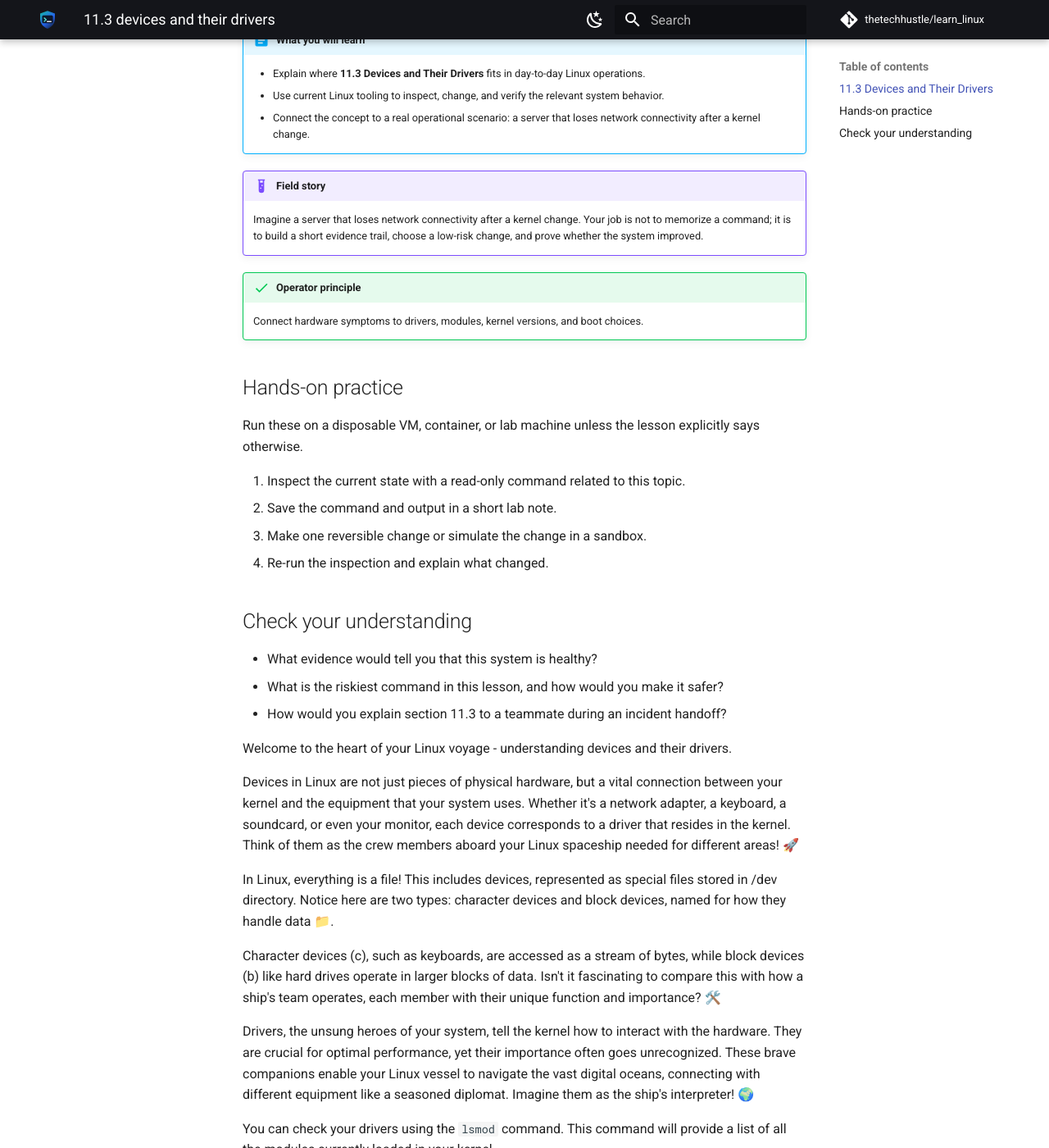
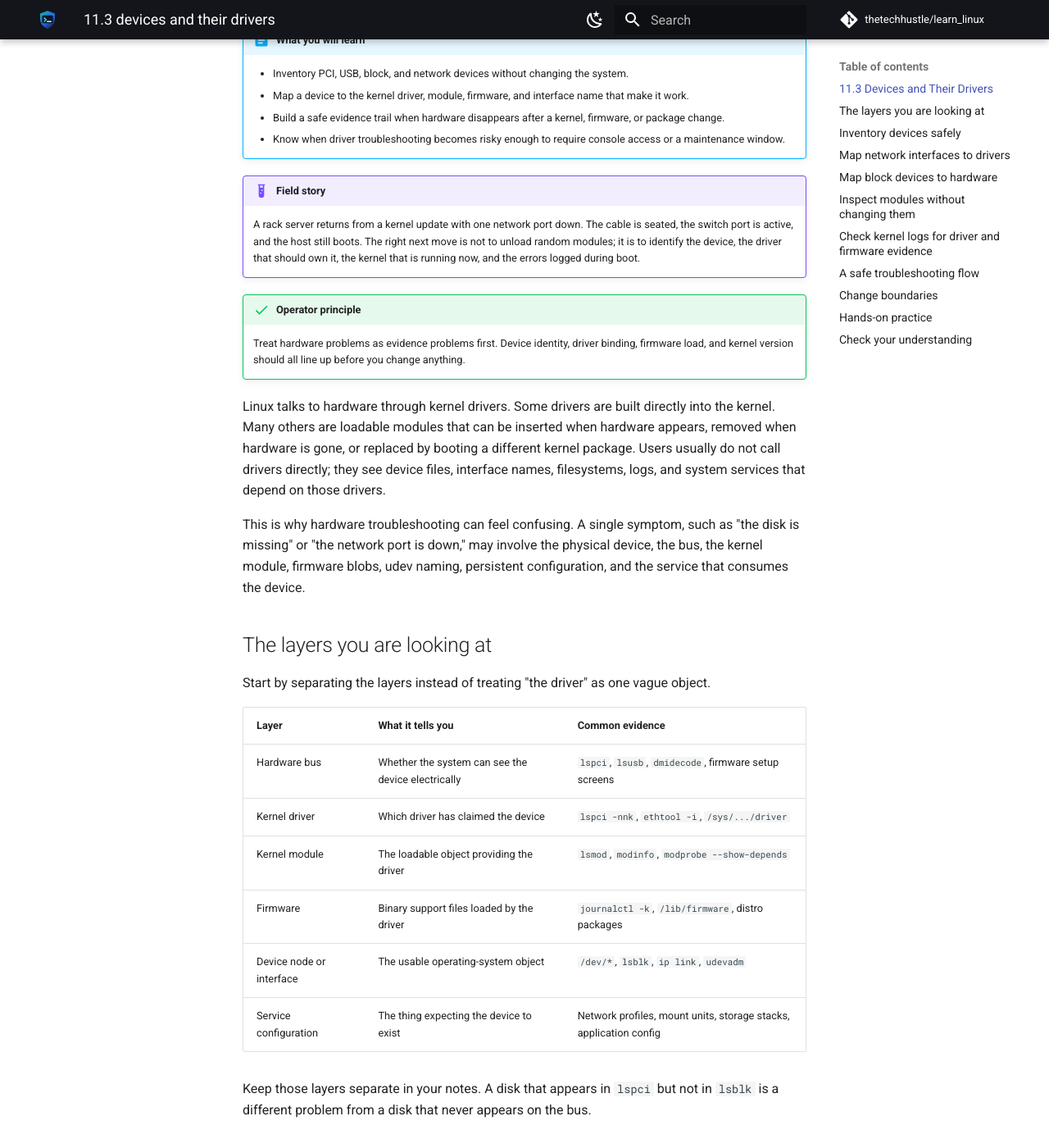
Before and after one commit to thetechhustle/learn_linux, an MkDocs documentation site: the page built from docs/lessons/11_drivers_and_the_kernel/11.3_devices_and_their_drivers.md, in a window 1280 px wide and 1400 px high, scrolled down 248 px. Shown: the whole window at 82% size. Built offline with MkDocs 1.6.1 and Material for MkDocs 9.7.7, drawn with Linux system fonts in a browser that asks for light colours; comment, search, counter and statistics services are not loaded; some of the changed text lies outside the part shown.

Commit message:
Improve Chapter 11 devices and drivers lesson (#85)
Co-authored-by: Jules Ai <jules@Juless-Air.ts.net lan>

````diff
--- a/docs/lessons/11_drivers_and_the_kernel/11.3_devices_and_their_drivers.md
+++ b/docs/lessons/11_drivers_and_the_kernel/11.3_devices_and_their_drivers.md
@@ -1,57 +1,263 @@
 ### 11.3 Devices and Their Drivers
 
-
-
 !!! abstract "What you will learn"
-    - Explain where **11.3 Devices and Their Drivers** fits in day-to-day Linux operations.
-    - Use current Linux tooling to inspect, change, and verify the relevant system behavior.
-    - Connect the concept to a real operational scenario: a server that loses network connectivity after a kernel change.
+    - Inventory PCI, USB, block, and network devices without changing the system.
+    - Map a device to the kernel driver, module, firmware, and interface name that make it work.
+    - Build a safe evidence trail when hardware disappears after a kernel, firmware, or package change.
+    - Know when driver troubleshooting becomes risky enough to require console access or a maintenance window.
 
 !!! example "Field story"
-    Imagine a server that loses network connectivity after a kernel change. Your job is not to memorize a command; it is to build a short evidence trail, choose a low-risk change, and prove whether the system improved.
+    A rack server returns from a kernel update with one network port down. The cable is seated, the switch port is active, and the host still boots. The right next move is not to unload random modules; it is to identify the device, the driver that should own it, the kernel that is running now, and the errors logged during boot.
 
 !!! success "Operator principle"
-    Connect hardware symptoms to drivers, modules, kernel versions, and boot choices.
+    Treat hardware problems as evidence problems first. Device identity, driver binding, firmware load, and kernel version should all line up before you change anything.
+
+Linux talks to hardware through kernel drivers. Some drivers are built directly into the kernel. Many others are loadable modules that can be inserted when hardware appears, removed when hardware is gone, or replaced by booting a different kernel package. Users usually do not call drivers directly; they see device files, interface names, filesystems, logs, and system services that depend on those drivers.
+
+This is why hardware troubleshooting can feel confusing. A single symptom, such as "the disk is missing" or "the network port is down," may involve the physical device, the bus, the kernel module, firmware blobs, udev naming, persistent configuration, and the service that consumes the device.
+
+## The layers you are looking at
+
+Start by separating the layers instead of treating "the driver" as one vague object.
+
+| Layer | What it tells you | Common evidence |
+| --- | --- | --- |
+| Hardware bus | Whether the system can see the device electrically | `lspci`, `lsusb`, `dmidecode`, firmware setup screens |
+| Kernel driver | Which driver has claimed the device | `lspci -nnk`, `ethtool -i`, `/sys/.../driver` |
+| Kernel module | The loadable object providing the driver | `lsmod`, `modinfo`, `modprobe --show-depends` |
+| Firmware | Binary support files loaded by the driver | `journalctl -k`, `/lib/firmware`, distro packages |
+| Device node or interface | The usable operating-system object | `/dev/*`, `lsblk`, `ip link`, `udevadm` |
+| Service configuration | The thing expecting the device to exist | Network profiles, mount units, storage stacks, application config |
+
+Keep those layers separate in your notes. A disk that appears in `lspci` but not in `lsblk` is a different problem from a disk that never appears on the bus.
+
+## Inventory devices safely
+
+These commands are read-only on a normal Linux host:
+
+```bash
+uname -r
+lspci -nn
+lspci -nnk
+lsusb
+lsblk -f
+ip link show
+```
+
+Use `uname -r` early. Driver behavior often changes across kernel versions, and the installed kernel is not always the kernel that actually booted.
+
+`lspci -nn` shows PCI devices and their numeric vendor and device IDs. Those IDs are useful because model names can be vague or reused. `lspci -nnk` adds kernel-driver information:
+
+```text
+03:00.0 Ethernet controller [0200]: Intel Corporation Ethernet Controller I225-V [8086:15f3]
+        Subsystem: Example Vendor Device [1234:5678]
+        Kernel driver in use: igc
+        Kernel modules: igc
+```
+
+In this example, the device is visible on the PCI bus, the active driver is `igc`, and the module candidate is also `igc`.
+
+USB devices follow a similar pattern:
+
+```bash
+lsusb
+lsusb -t
+```
+
+`lsusb -t` is especially helpful because it shows the kernel driver attached to each USB device tree entry when one is present.
+
+## Map network interfaces to drivers
+
+Network interface names such as `eno1`, `ens160`, and `enp3s0` are not driver names. To connect an interface to its driver, use `ethtool`:
+
+```bash
+ip link show
+sudo ethtool -i enp3s0
+```
+
+Typical output includes the driver, firmware version, bus info, and sometimes expansion ROM details:
+
+```text
+driver: igc
+version: 6.8.0-31-generic
+firmware-version: 2014:888d
+bus-info: 0000:03:00.0
+```
+
+That `bus-info` value can be matched back to `lspci -nnk`. You can also use sysfs:
+
+```bash
+readlink -f /sys/class/net/enp3s0/device/driver
+```
+
+If a host has multiple adapters, this mapping prevents you from fixing the wrong port.
+
+## Map block devices to hardware
+
+`lsblk` shows block devices, partitions, filesystems, mountpoints, and device relationships:
+
+```bash
+lsblk -o NAME,TYPE,SIZE,FSTYPE,MOUNTPOINTS,MODEL,SERIAL
+```
+
+For deeper device details, use udev:
+
+```bash
+udevadm info --query=property --name=/dev/sda
+udevadm info --attribute-walk --name=/dev/sda
+```
+
+`udevadm info` is verbose, but it is excellent for answering questions such as:
+
+- Which physical path produced this `/dev` node?
+- What serial number did the kernel and udev see?
+- Which stable symlink exists under `/dev/disk/by-id/`?
+
+Prefer stable identifiers such as filesystem UUIDs, labels, or `/dev/disk/by-id/` paths for persistent mounts. Names such as `/dev/sda` can change when device discovery order changes.
+
+## Inspect modules without changing them
+
+Loaded modules are visible with:
+
+```bash
+lsmod
+```
+
+Module metadata is visible with:
+
+```bash
+modinfo igc
+```
+
+`modinfo` can show aliases, firmware requirements, parameters, license, source version, and the module file path. Aliases are how the kernel can match a module to supported hardware IDs.
+
+To inspect what `modprobe` would load without actually inserting a module:
+
+```bash
+modprobe --show-depends igc
+```
+
+Be careful with actual module changes:
+
+```bash
+sudo modprobe igc
+sudo modprobe -r igc
+```
+
+Loading a missing module can be reasonable in a lab or during a maintenance window. Removing a storage, filesystem, GPU, or network module from a live remote host can break the session, the root filesystem, or the service you are trying to repair.
+
+## Check kernel logs for driver and firmware evidence
+
+The kernel log is usually the most useful place to confirm driver binding and firmware failures:
+
+```bash
+journalctl -k -b
+journalctl -k -b | grep -iE 'firmware|driver|module|failed|error'
+```
+
+On systems without persistent journal access, `dmesg` may be available:
+
+```bash
+dmesg -T | grep -iE 'firmware|driver|module|failed|error'
+```
+
+Common clues include:
+
+- `firmware: failed to load ...`
+- `module verification failed`
+- `Unknown symbol`
+- `probe failed`
+- `link is down`
+- `renamed from eth0`
+
+Do not stop at the first scary-looking line. Some warnings are harmless on a given platform. Compare the current boot to a known-good boot when possible:
+
+```bash
+journalctl -k -b -1
+```
+
+## A safe troubleshooting flow
+
+When a device disappears or behaves differently after a change, use this sequence:
+
+1. Record the current kernel:
+
+    ```bash
+    uname -r
+    ```
+
+2. Confirm whether the hardware is visible on its bus:
+
+    ```bash
+    lspci -nn
+    lsusb
+    ```
+
+3. Confirm which driver, if any, claimed the device:
+
+    ```bash
+    lspci -nnk
+    sudo ethtool -i enp3s0
+    ```
+
+4. Inspect module and firmware clues:
+
+    ```bash
+    modinfo driver_name
+    journalctl -k -b | grep -iE 'firmware|driver|module|failed|error'
+    ```
+
+5. Compare against the previous working state:
+
+    ```bash
+    journalctl -k -b -1 | grep -iE 'firmware|driver|module|failed|error'
+    ```
+
+6. Choose the lowest-risk correction:
+
+    - Boot the previous known-good kernel.
+    - Install the missing firmware package.
+    - Install the matching vendor or distro driver package.
+    - Adjust persistent interface or mount configuration if the device name changed.
+    - Schedule a maintenance window before unloading modules or replacing kernel packages on a remote host.
+
+This flow works because it narrows the problem before it changes the machine.
+
+## Change boundaries
+
+Safe inspection usually includes:
+
+- `lspci`, `lsusb`, `lsblk`, `ip link`
+- `lspci -nnk`, `ethtool -i`, `udevadm info`
+- `lsmod`, `modinfo`
+- `journalctl -k`, `dmesg`
+
+Potentially disruptive changes include:
+
+- `modprobe -r`
+- driver blacklists under `/etc/modprobe.d/`
+- kernel package removal
+- firmware package replacement
+- initramfs regeneration
+- rebooting into a different kernel
+- changing persistent network or storage identifiers
+
+On a remote server, assume the network driver and root-disk driver are load-bearing until proven otherwise. Get console access or an out-of-band recovery path before making changes that can sever the connection.
 
 ## Hands-on practice
 
 Run these on a disposable VM, container, or lab machine unless the lesson explicitly says otherwise.
 
-1. Inspect the current state with a read-only command related to this topic.
-2. Save the command and output in a short lab note.
-3. Make one reversible change or simulate the change in a sandbox.
-4. Re-run the inspection and explain what changed.
+1. Record your kernel version with `uname -r`.
+2. Run `lspci -nnk` or `lsusb -t` and identify one device with a driver.
+3. Use `modinfo` on the driver or module name you found.
+4. Use `journalctl -k -b` to find one boot message related to that device class.
+5. Write a short handoff note that includes the device ID, driver, module file path, firmware clue if any, and the command output that proves it.
 
 ## Check your understanding
 
-- What evidence would tell you that this system is healthy?
-- What is the riskiest command in this lesson, and how would you make it safer?
-- How would you explain section 11.3 to a teammate during an incident handoff?
-
-
-Welcome to the heart of your Linux voyage - understanding devices and their drivers.
-
-Devices in Linux are not just pieces of physical hardware, but a vital connection between your kernel and the equipment that your system uses. Whether it's a network adapter, a keyboard, a soundcard, or even your monitor, each device corresponds to a driver that resides in the kernel. Think of them as the crew members aboard your Linux spaceship needed for different areas! 🚀
-
-In Linux, everything is a file! This includes devices, represented as special files stored in /dev directory. Notice here are two types: character devices and block devices, named for how they handle data 📁.
-
-Character devices (c), such as keyboards, are accessed as a stream of bytes, while block devices (b) like hard drives operate in larger blocks of data. Isn't it fascinating to compare this with how a ship's team operates, each member with their unique function and importance? 🛠️
-
-Drivers, the unsung heroes of your system, tell the kernel how to interact with the hardware. They are crucial for optimal performance, yet their importance often goes unrecognized. These brave companions enable your Linux vessel to navigate the vast digital oceans, connecting with different equipment like a seasoned diplomat. Imagine them as the ship's interpreter! 🌍
-
-You can check your drivers using the `lsmod` command. This command will provide a list of all the modules currently loaded in your kernel.
-
-```bash
-$ lsmod
-```
-Try it out! The sky is the limit! Well, in our case, it's the hardware. But you get the metaphor, right? 🌌
-
-Speaking of the sky, in the vast cosmos, sometimes new components are discovered or invented. When this happens, you can add drivers into the kernel as loadable modules using the `modprobe` command, as easy as adding a new crew member to the team.
-
-```bash
-$ sudo modprobe driver_name
-```
-
-Always remember, knowing your devices and their drivers is like understanding your crew. A successful voyage relies on everyone working together smoothly. So does your Linux, with every device and driver playing its part to ensure a stable and efficient system. 🤝🐧
-
-Continue on this fascinating journey, exploring the deep space of Linux, learning, and conquering. Do not forget - you are not just a user. You are a voyager, a discoverer. Stay curious, enthusiastic, and most of all, never stop exploring! 🚀
+- Why is a PCI or USB hardware ID often more useful than a marketing model name?
+- What is the difference between a network interface name and a driver name?
+- Which commands would you run before trying `modprobe`?
+- Why is `modprobe -r` risky on a remote host?
+- What evidence would tell you a missing device is a firmware problem rather than a hardware-bus problem?
````
